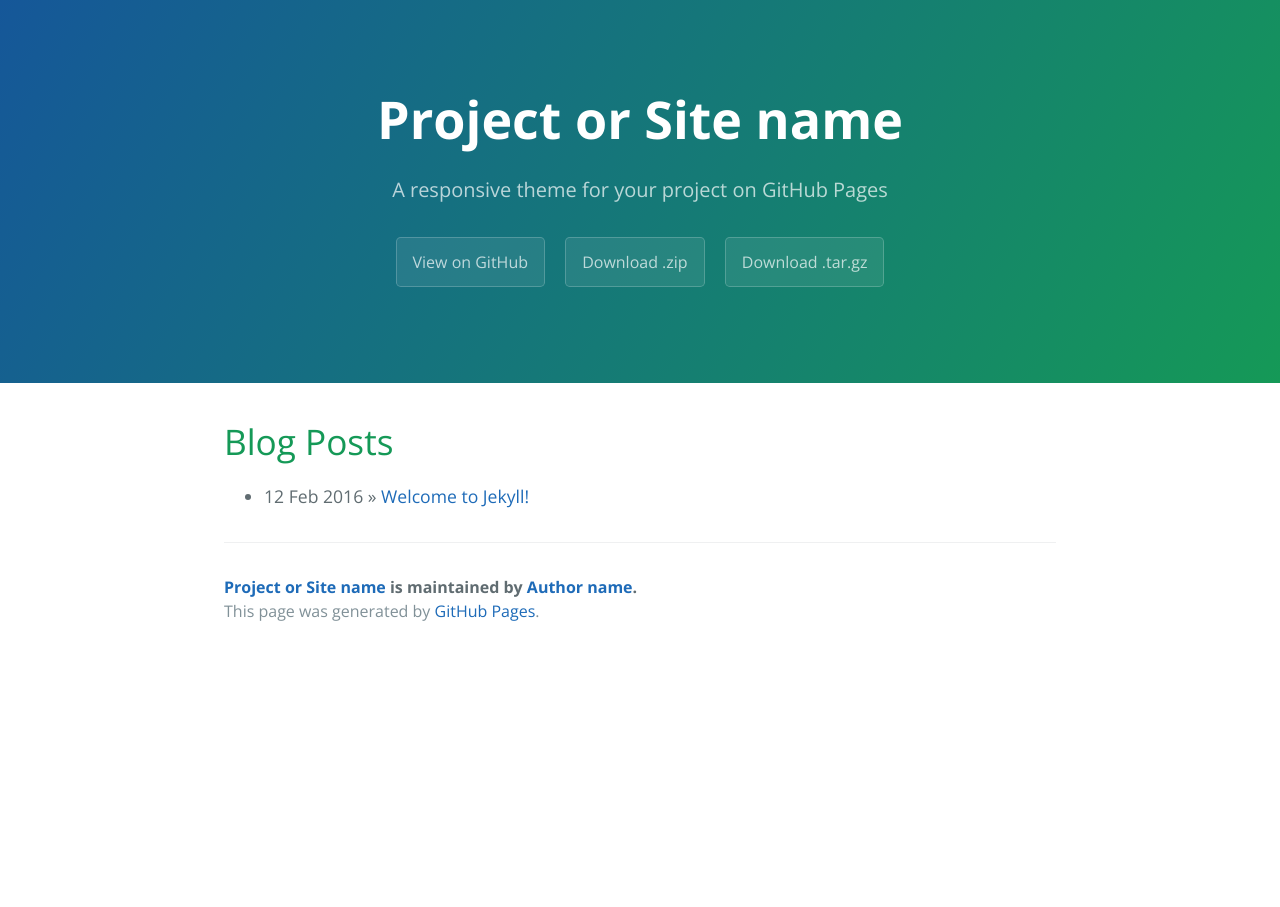
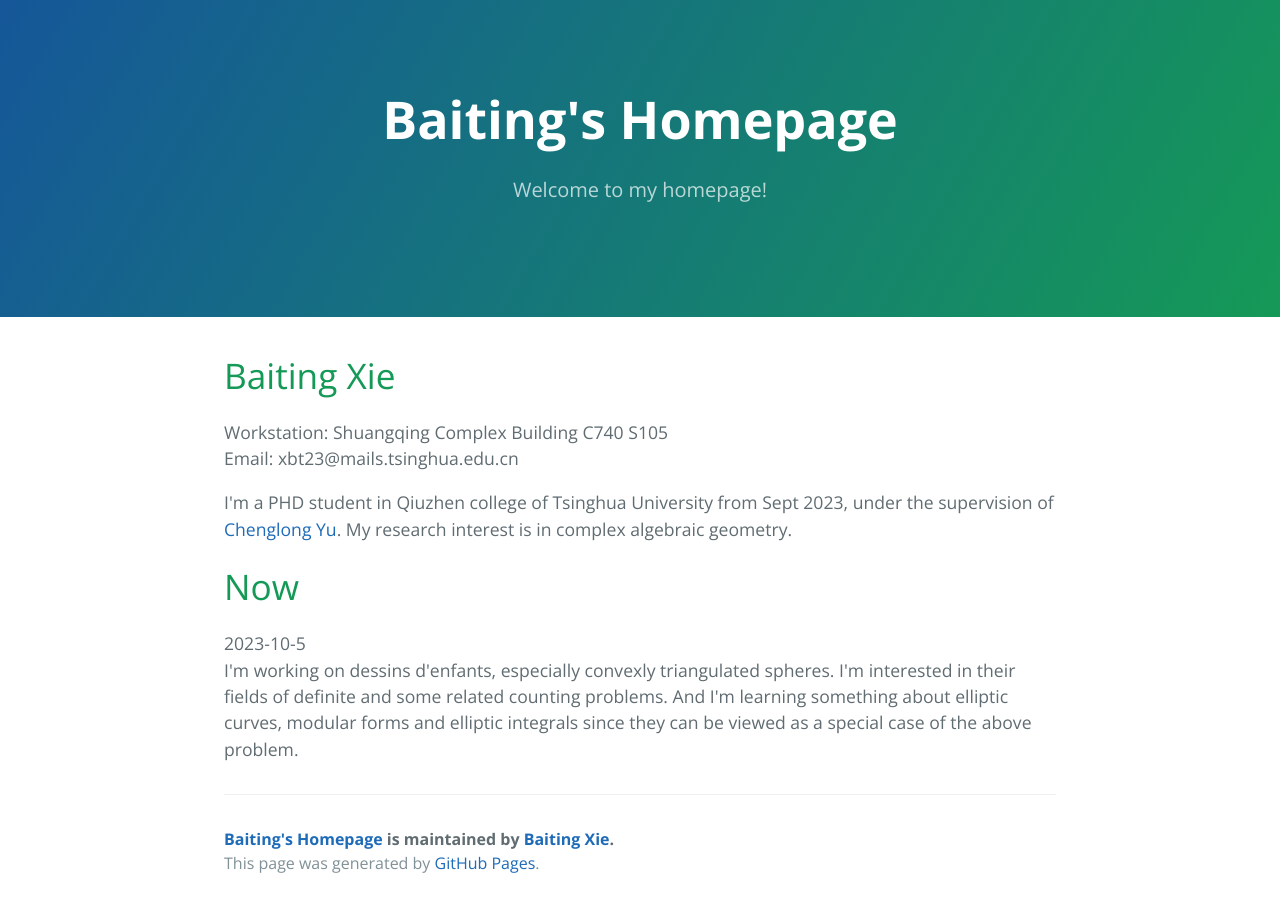
Before and after one commit to xiebaiting/math, a Jekyll site: the page built from index.html, in a window 1280 px wide. Built offline with Jekyll 4.4.1, drawn with Linux system fonts in a browser that asks for light colours; the list of posts is cut into pages by our own code.

Commit message:
formally release

```diff
--- a/_config.yml
+++ b/_config.yml
@@ -1,14 +1,14 @@
 # Setup
-title:        Project or Site name
-tagline:      A responsive theme for your project on GitHub Pages
+title:        Baiting's Homepage
+tagline:      Welcome to my homepage!
 baseurl:      ""
 paginate:     1
 locale:       "en"
 
 # About/contact
 author:
-  name:       Author name
-  url:        http://yourhomepage.com
+  name:       Baiting Xie
+  url:        https://xiebaiting.github.io/math
 
 # Gems
 gems:
--- a/_includes/page-header.html
+++ b/_includes/page-header.html
@@ -1,7 +1,4 @@
 <section class="page-header">
   <h1 class="project-name">{{ site.title }}</h1>
   <h2 class="project-tagline">{{ site.tagline }}</h2>
-  <a href="#" class="btn">View on GitHub</a>
-  <a href="#" class="btn">Download .zip</a>
-  <a href="#" class="btn">Download .tar.gz</a>
 </section>
--- a/index.html
+++ b/index.html
@@ -3,11 +3,19 @@ layout: default
 title: {{ site.name }}
 ---
 
-<div id="home">
-  <h1>Blog Posts</h1>
-  <ul class="posts">
-    {% for post in site.posts %}
-      <li><span>{{ post.date | date_to_string }}</span> &raquo; <a href="{{ site.baseurl }}{{ post.url }}">{{ post.title }}</a></li>
-    {% endfor %}
-  </ul>
+<div id="About">
+  <h1>Baiting Xie</h1>
+
+  <p>Workstation: Shuangqing Complex Building C740 S105 <br>Email: xbt23@mails.tsinghua.edu.cn</p>
+
+  <p>I'm a PHD student in Qiuzhen college of Tsinghua University from Sept 2023, under the supervision of <a href="https://chenglongyu.github.io/">Chenglong Yu</a>.
+    My research interest is in complex algebraic geometry.</p>
 </div>
+
+<section>
+  <h1>Now</h1>
+
+  <p>2023-10-5 <br>I'm working on dessins d'enfants, especially convexly triangulated spheres.
+    I'm interested in their fields of definite and some related counting problems.
+    And I'm learning something about elliptic curves, modular forms and elliptic integrals since they can be viewed as a special case of the above problem.</p>
+</section>
```
Also changed, not shown: 2 other files.
